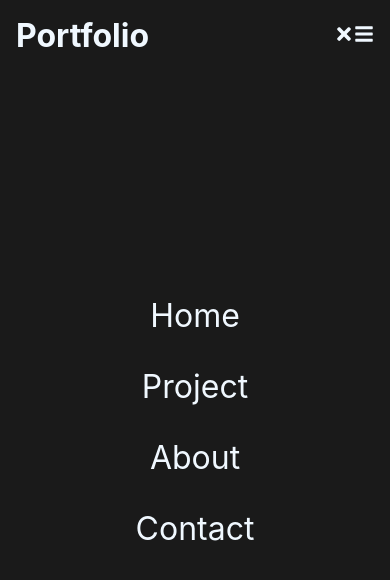
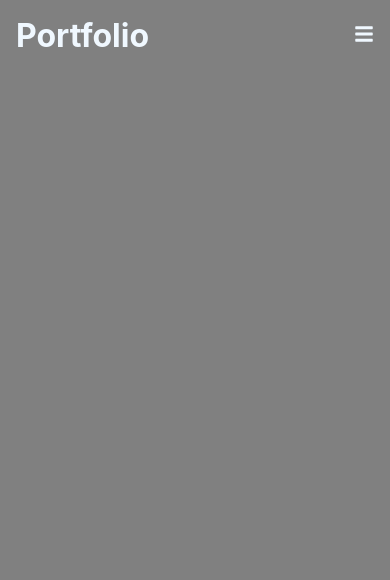
Before and after one commit to Gyanendra-333/my-portfolio, a React (Create React App) app: page / in a window 390 px wide. Shown: the top 580 px of the page. Built offline with nearby package versions, Linux system fonts and the light colour scheme.

Commit message:
Navbar style

```diff
--- a/src/components/Navbar.css
+++ b/src/components/Navbar.css
@@ -15,7 +15,7 @@
 
 .nav-menu li a {
     font-size: 1.2rem;
-    /* font-weight: 500px; */
+    font-weight: 500;
 }
 
 .hamburger {
@@ -29,11 +29,16 @@
         align-items: center;
         width: 100%;
         height: 100vh;
-        background: rgba(0, 0, 0, .8);
+        background: grey;
         position: absolute;
         top: 0;
+        left: -100%;
+        z-index: -3;
+        transition: .3s;
+    }
+
+    .nav-menu.active {
         left: 0;
-        z-index: -3;
     }
 
     .nav-menu li {
--- a/src/components/Navbar.js
+++ b/src/components/Navbar.js
@@ -5,7 +5,7 @@ import { FaBars, FaTimes } from "react-icons/fa";
 
 function Navbar() {
     const [click, setClick] = useState(false);
-    const handleClick = () => setClick(!false);
+    const handleClick = () => setClick(!click);
 
     return (
         <div className='header'>
@@ -13,7 +13,7 @@ function Navbar() {
                 <h1>Portfolio</h1>
             </Link>
 
-            <ul className="nav-menu">
+            <ul className={click ? "nav-menu active" : "nav-menu"}>
                 <li>
                     <Link to="/">Home</Link>
                 </li>
@@ -30,10 +30,9 @@ function Navbar() {
                     <Link to="/contact">Contact</Link>
                 </li>
             </ul>
-            <div className='hamburger'>
+            <div className='hamburger' onClick={handleClick}>
 
-                <FaTimes size={20} style={{ color: "aliceblue" }} />
-                <FaBars size={20} style={{ color: "aliceblue" }} />
+                {click ? (<FaTimes size={20} style={{ color: "aliceblue" }} />) : (<FaBars size={20} style={{ color: "aliceblue" }} />)}
 
             </div>
 
--- a/src/routes/Home.js
+++ b/src/routes/Home.js
@@ -5,6 +5,7 @@ function Home() {
     return (
         <div>
             <Navbar />
+
         </div>
     );
 }
```
